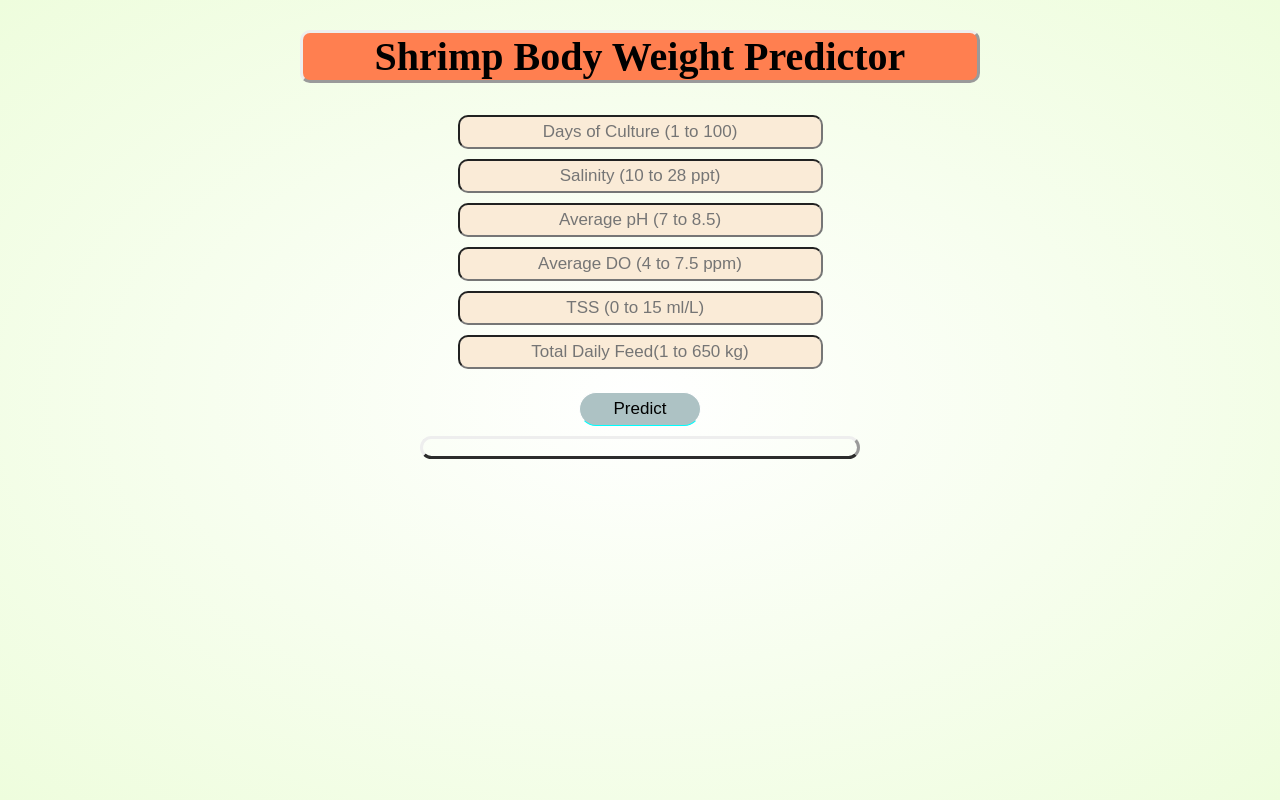
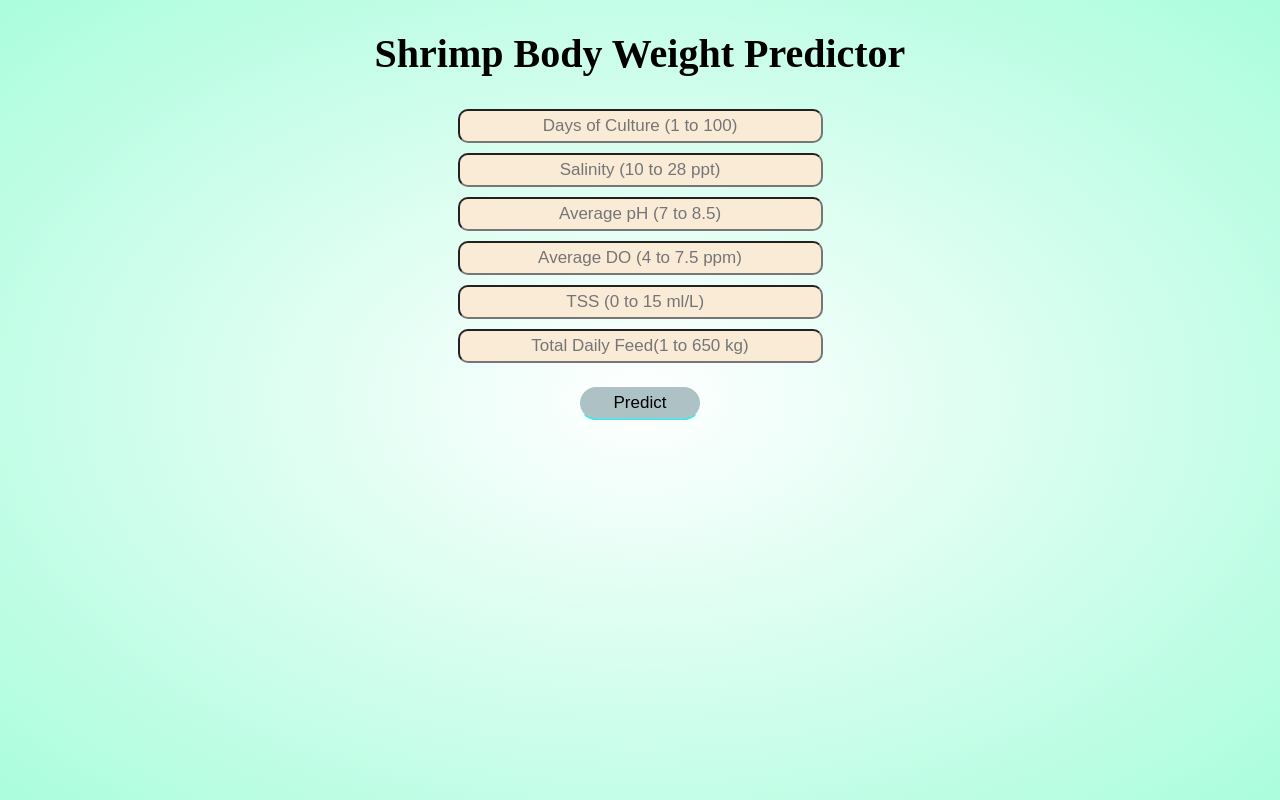
Before and after one commit to nandhu1999/shrimp-api, a Flask app: page / in a window 1280 px wide. Run offline with Flask 2, Linux system fonts and the light colour scheme; parts of the project's set-up code (start-up, migrations or seed data) failed here and were passed over.

Commit message:
Update main.html

```diff
--- a/templates/main.html
+++ b/templates/main.html
@@ -1,14 +1,14 @@
 <html>
 	<head>
-          	<meta charset="UTF-8">
+          	<meta name="viewport" content="width=device-width, initial-scale=1">
      	        <title>SHRIMP API</title>
 	<style>
 		body {
-            background: radial-gradient(#fff,#eefddd);
-            margin-bottom: 250px;
+            background: radial-gradient(#fff,#aafddd);
+            margin-bottom: 30px;
             margin-top: 30px;
-            margin-left: 300px;
-            margin-right: 300px;
+            margin-left: 30px;
+            margin-right: 30px;
             background-size: auto;
 			}
         title{
@@ -20,10 +20,7 @@
     text-align: center;
     color: black;
     font-size: 40px;
-            background-color:coral;
-            border-radius: 10px;
-            border-style: outset;
-			}
+    		}
         form{
            text-align: center;
             margin: auto;
@@ -69,10 +66,6 @@
 		.pred {
             text-align: center;
             background-size: auto;
-
-            border-radius: 15px;
-            border-style: outset;
-            border-bottom-color: gray;
             margin-right: 120px;
             margin-left: 120px;
             margin-bottom: 10px;
@@ -80,11 +73,15 @@
             font-size: 17px;
 
         }
-        @media(max-width:40px){
-            h1{
-                font-size: 10px;
-            }
-            }
+        @viewport{
+            zoom:1.0;
+            width: extend-to-zoom;
+        }
+        @-ms-viewport{
+           zoom:1.0;
+            width: extend-to-zoom;
+        }
+
 
 
 	</style>
```
